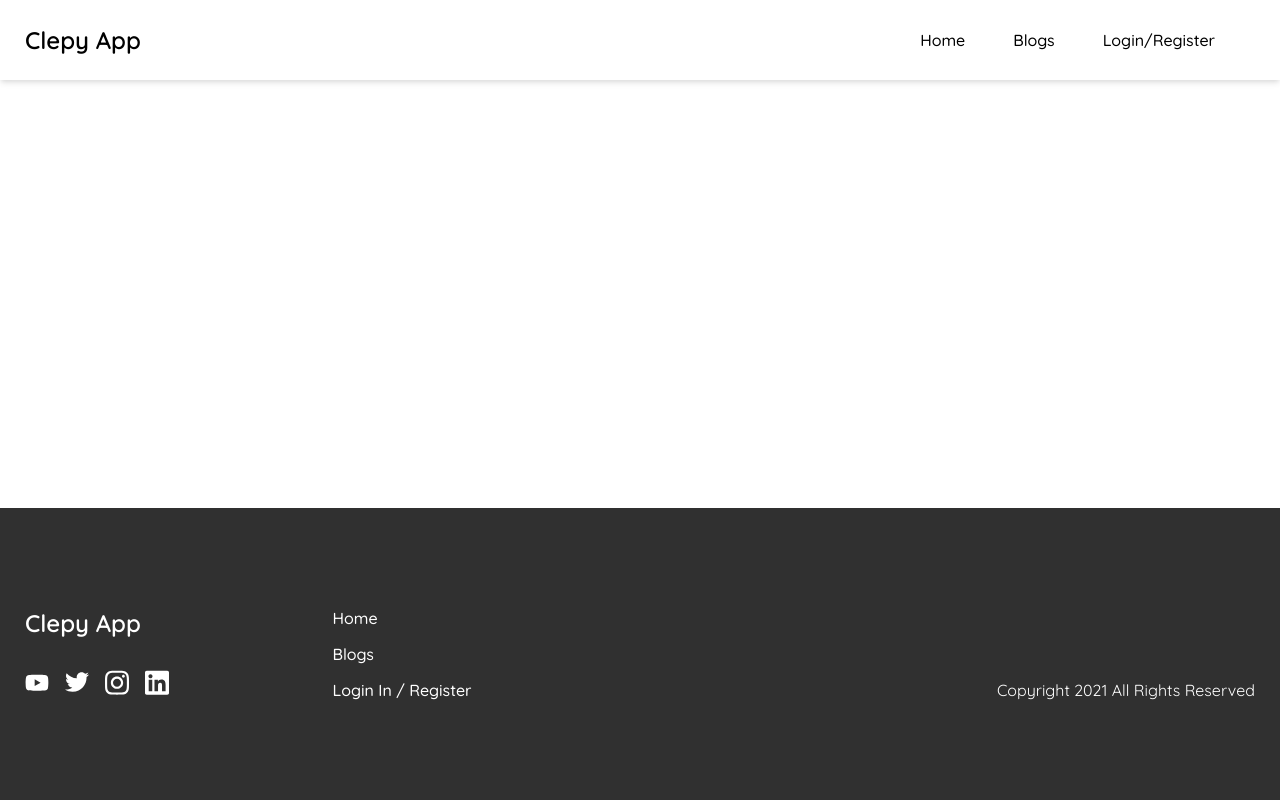
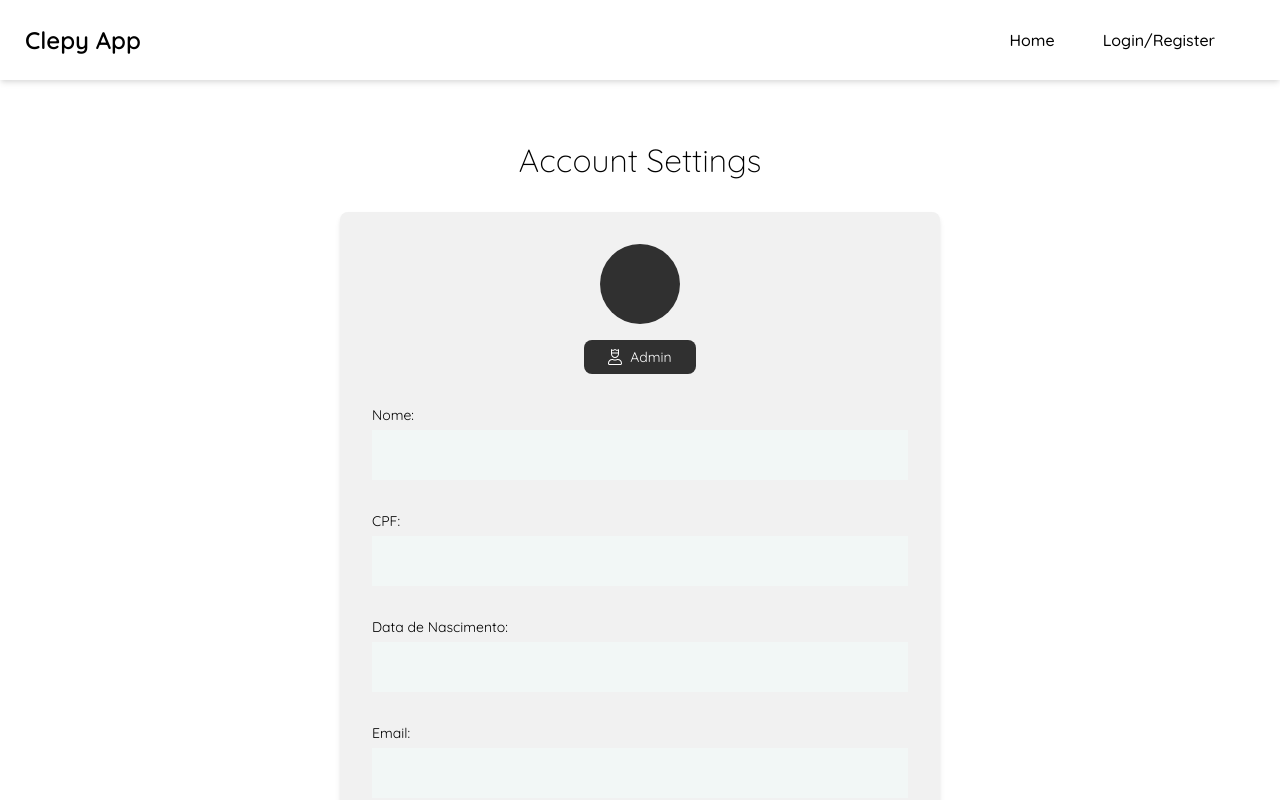
Before and after one commit to LauroRambo/site_clepy_app_main, a Vue app: page /profile in a window 1280 px wide. Shown: the top 800 px of the page. Built offline with nearby package versions, Linux system fonts and the light colour scheme; no server answers; what vue2-editor would draw is missing.

Commit message:
Profile view finish

```diff
--- a/src/components/Navigation.vue
+++ b/src/components/Navigation.vue
@@ -7,8 +7,6 @@
             <div class="nav-links">
                 <ul v-show="!mobile">
                     <router-link class="link" :to="{ name: 'Home' }">Home</router-link>
-                    <router-link class="link" :to="{name: 'Blogs'}">Blogs</router-link>
-                    <router-link v-if="admin" class="link" :to="{name: 'CreatePost'}">Create Post</router-link>
                     <router-link v-show="!user" class="link" :to="{name: 'Login'}">Login/Register</router-link>
                 </ul>
                 <div v-if="user" @click="toggleProfileMenu" class="profile" ref="profile">
@@ -17,8 +15,7 @@
                     <div class="info">
                         <p class="initials">{{ this.$store.state.profileInitials }}</p>
                         <div class="right">
-                        <p>{{ this.$store.state.profileFirstName }} {{ this.$store.state.profileLastName }}</p>
-                        <p>{{ this.$store.state.profileUsername }}</p>
+                        <p>{{ this.$store.state.profileName }}</p>
                         <p>{{ this.$store.state.profileEmail }}</p>
                         </div>
                     </div>
@@ -49,8 +46,6 @@
         <transition name="mobile-nav">
             <ul class="mobile-nav" v-show="mobileNav">
             <router-link class="link" :to="{ name: 'Home' }">Home</router-link>
-            <router-link class="link" :to="{name: 'Blogs'}">Blogs</router-link>
-            <router-link v-if="admin" class="link" :to="{name: 'CreatePost'}">Create Post</router-link>
             <router-link v-if="!user" class="link" :to="{name: 'Login'}">Login/Register</router-link>
             </ul>
         </transition>
@@ -108,7 +103,8 @@ export default {
 
         signOut() {
             firebase.auth().signOut();
-            window.location.reload();
+            this.$router.push({ name: "Login" });
+            return;
         }
     },
     computed: {
--- a/src/router/index.js
+++ b/src/router/index.js
@@ -5,6 +5,7 @@ import Login from "../views/Login.vue";
 import Register from "../views/Register.vue";
 import ForgotPassword from "../views/ForgotPassword.vue";
 import AdminPanel from "../views/AdminPanel.vue";
+import Profile from "../views/Profile.vue";
 
 Vue.use(VueRouter);
 
@@ -49,6 +50,14 @@ const routes = [
       title: "Admin Panel",
     },
   },
+  {
+    path: "/profile",
+    name: "Profile",
+    component: Profile,
+    meta: {
+      title: "Profile",
+    },
+  },
 ];
 
 const router = new VueRouter({
--- a/src/store/index.js
+++ b/src/store/index.js
@@ -32,14 +32,18 @@ export default new Vuex.Store({
       state.profileCpf = doc.data().cpf;
       state.profileBirthday = doc.data().birthday;
     },
-    changeFirstName(state, payload) {
-      state.profileFirstName = payload;
+    setProfileInitials(state) {
+      state.profileInitials =
+        state.profileName.match(/(\b\S)?/g).join("");
     },
-    changeLastName(state, payload) {
-      state.profileLastName = payload;
+    changeName(state, payload) {
+      state.profileName = payload;
     },
-    changeUsername(state, payload) {
-      state.profileUsername = payload;
+    changeCpf(state, payload) {
+      state.profileCpf = payload;
+    },
+    changeBirthday(state, payload) {
+      state.profileBirthday = payload;
     },
   },
   actions: {
@@ -47,7 +51,7 @@ export default new Vuex.Store({
       const database = await db.collection('users').doc(firebase.auth().currentUser.uid);
       const dbResults = await database.get();
       commit("setProfileInfo", dbResults);
-      //commit("setProfileInitials");
+      commit("setProfileInitials");
       const token = await user.getIdTokenResult();
       const admin = await token.claims.admin;
       commit('setProfileAdmin', admin);
@@ -56,9 +60,9 @@ export default new Vuex.Store({
     async updateUserSettings ({ commit, state}) {
       const dataBase = await db.collection("users").doc(state.profileId);
       await dataBase.update({
-        firstName: state.profileFirstName,
-        lastName: state.profileLastName,
-        username: state.profileUsername,
+        name: state.profileName,
+        cpf: state.profileCpf,
+        birthday: state.profileBirthday,
       });
       commit("setProfileInitials");
     }
--- /dev/null
+++ b/src/views/Profile.vue
@@ -0,0 +1,176 @@
+<template>
+    <div class="profile">
+     <Modal v-if="modalActive" :modalMessage="modalMessage" v-on:close-modal="closeModal" />
+     <div class="container">
+      <h2>Account Settings</h2>
+      <div class="profile-info">
+       <div class="initials">{{ $store.state.profileInitials }}</div>
+       <div class="admin-badge">
+        <adminIcon class="icon" />
+        <span>admin</span>
+       </div>
+       <div class="input">
+        <label for="firstName">Nome:</label>
+        <input type="text" id="firstName" v-model="firstName" />
+       </div>
+       <div class="input">
+        <label for="cpf">CPF:</label>
+        <input type="text" id="cpf" v-model="cpf" />
+       </div>
+       <div class="input">
+        <label for="birthday">Data de Nascimento:</label>
+        <input type="text" id="birthday" v-model="birthday" />
+       </div>
+       <div class="input">
+        <label for="email">Email:</label>
+        <input disabled type="text" id="email" v-model="email" />
+       </div>
+       <button @click="updateProfile">Save Changes</button>
+      </div>
+     </div>
+    </div>
+   </template>
+
+   <script>
+   import Modal from "../components/Modal";
+   import adminIcon from "../assets/Icons/user-crown-light.svg";
+   export default {
+    name: "Profile",
+    components: {
+     Modal,
+     adminIcon,
+    },
+    data() {
+     return {
+      modalMessage: "Changes were saved!",
+      modalActive: null,
+     }
+    },
+    methods: {
+     updateProfile() {
+      this.$store.dispatch("updateUserSettings");
+      this.modalActive = !this.modalActive;
+     },
+     closeModal() {
+      this.modalActive = !this.modalActive;
+     }
+    },
+    computed: {
+     firstName: {
+      get() {
+       return this.$store.state.profileName;
+      },
+      set(payload) {
+       this.$store.commit("changeName", payload);
+      },
+     },
+     cpf: {
+      get() {
+       return this.$store.state.profileCpf;
+      },
+      set(payload) {
+       this.$store.commit("changeCpf", payload);
+      },
+     },
+     birthday: {
+      get() {
+       return this.$store.state.profileBirthday;
+      },
+      set(payload) {
+       this.$store.commit("changeBirthday", payload);
+      },
+     },
+     email() {
+      return this.$store.state.profileEmail;
+     }
+    }
+   }
+   </script>
+
+   <style lang="scss" scoped>
+   .profile {
+    .container {
+     max-width: 1000px;
+     padding: 60px 25px;
+
+     h2 {
+      text-align: center;
+      margin-bottom: 16px;
+      font-weight: 300;
+      font-size: 32px;
+     }
+
+     .profile-info {
+      border-radius: 8px;
+      box-shadow: 0 4px 6px -1px rgba(0, 0, 0, 0.1), 0 2px 4px -1px rgba(0, 0, 0, 0.06);
+      padding: 32px;
+      background-color: #f1f1f1;
+      display: flex;
+      flex-direction: column;
+      max-width: 600px;
+      margin: 32px auto;
+
+      .initials {
+       position: initial;
+       width: 80px;
+       height: 80px;
+       font-size: 32px;
+       background-color: #303030;
+       color: #fff;
+       display: flex;
+       align-self: center;
+       align-items: center;
+       justify-content: center;
+       border-radius: 50%;
+      }
+
+      .admin-badge {
+       display: flex;
+       align-self: center;
+       color: #fff;
+       font-size: 14px;
+       padding: 8px 24px;
+       border-radius: 8px;
+       background-color: #303030;
+       margin: 16px 0;
+       text-align: center;
+       text-transform: capitalize;
+
+       .icon {
+        width: 14px;
+        height: auto;
+        margin-right: 8px;
+       }
+      }
+
+      .input {
+       margin: 16px 0;
+
+       label {
+        font-size: 14px;
+        display: block;
+        padding-bottom: 6px;
+       }
+       input {
+        width: 100%;
+        border: none;
+        background-color: #f2f7f6;
+        padding: 8px;
+        height: 50px;
+        @media(min-width: 900px) {
+
+        }
+
+        &:focus {
+         outline: none;
+        }
+       }
+      }
+
+      button {
+       align-self: center;
+      }
+     }
+    }
+   }
+   </style>
--- a/src/views/Register.vue
+++ b/src/views/Register.vue
@@ -5,7 +5,7 @@
        Already have an account?
        <router-link class="router-link" :to="{ name: 'Login' }">Login</router-link>
       </p>
-      <h2>Create Your FireBlog Account</h2>
+      <h2>Create Your Clepy App Account</h2>
       <div class="inputs">
        <div class="input">
         <input type="text" placeholder="Seu nome" v-model="name">
```
